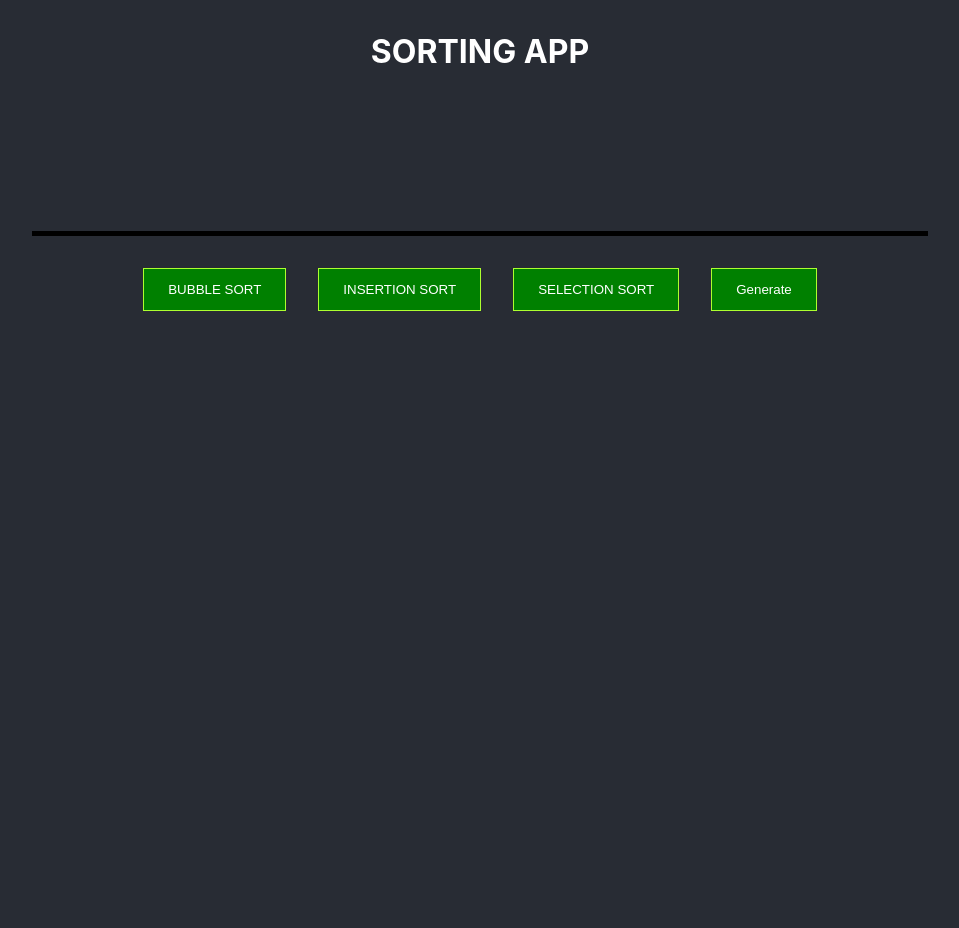
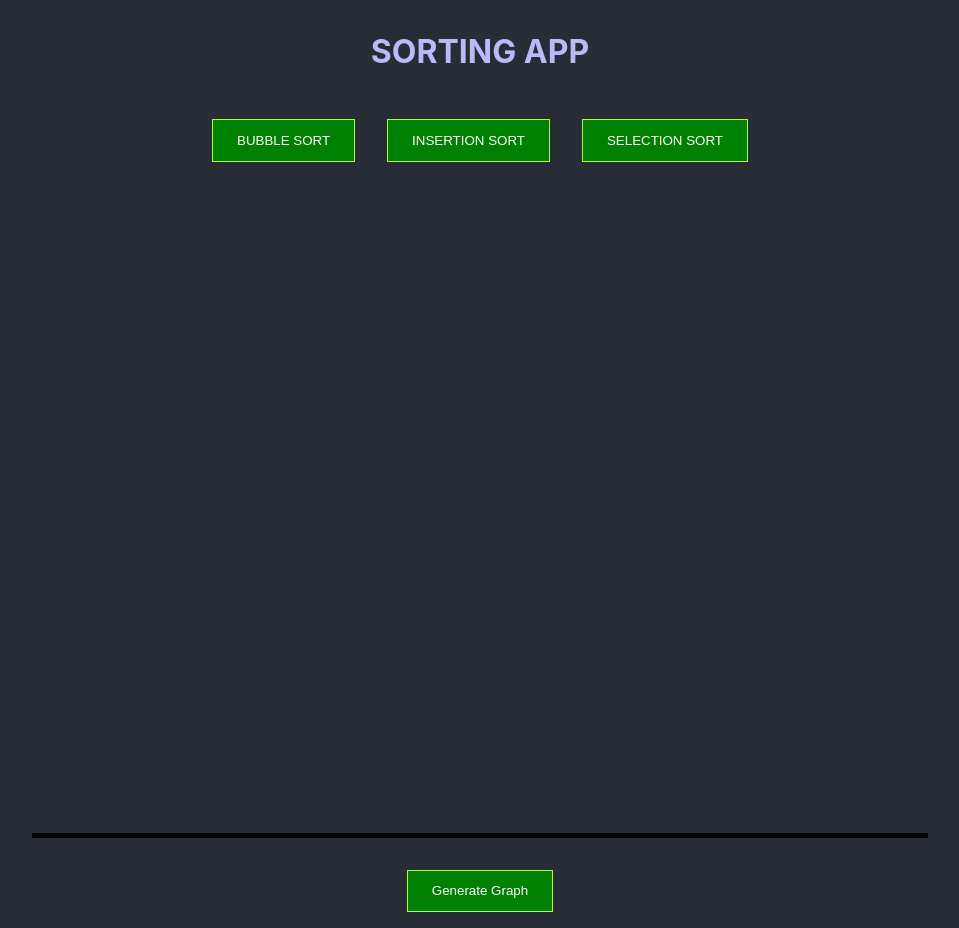
Before and after one commit to davecade/visual-sorting, a React (Create React App) app: page / in a window 1280 px wide. Shown: the whole page, without its empty margins (160-1119 px from the left). Before the commit the page ends 800 px from the top, so only its background shows below. Built offline with nearby package versions, Linux system fonts and the light colour scheme; the HTML template or start-up script is replaced by a standard one.

Commit message:
changed button positions and sorting sound now plays continious

```diff
--- a/src/App.js
+++ b/src/App.js
@@ -2,6 +2,8 @@
 import './App.scss';
 import Graph from './components/graph/graph.component'
 import { sound } from './data/sound'
+
+//[9, 16, 17, 14, 2, 16, 10, 16, 5, 5, 8, 14, 15, 9, 11, 4, 16, 19, 0, 9, 5, 6, 10, 18, 17],
 
 class App extends Component {
   constructor(props) {
@@ -18,7 +20,7 @@
     let size = 25
     let result = []
 
-    for(let i= 0; i<size; i++) result.push(Math.floor(Math.random() * 20))
+    for(let i= 0; i<size; i++) result.push(Math.floor(Math.random() * 20)+1)
 
     this.setState({list: result})
   }
@@ -47,6 +49,10 @@
 
 
       let started = setInterval(()=> {
+
+        if(sound.sorting.currentTime === sound.sorting.duration) {
+          sound.sorting.play()
+        }
 
         if(i===0) {
           finished = true
@@ -81,7 +87,7 @@
   }
 
   insertionSort = () => {
-
+    console.log(this.state.list)
     if(!this.state.sortRunning) {
       this.playSortingSound();
 
@@ -91,6 +97,9 @@
       let timeToIterate = true
 
       let started = setInterval(()=> {
+        if(sound.sorting.currentTime === sound.sorting.duration) {
+          sound.sorting.play()
+        }
 
         if(array.length>1) {
 
@@ -109,8 +118,8 @@
             timeToIterate = true
           }
         }
+        this.setState({list: array, pointer: currentIdx, sortRunning: true})
 
-        this.setState({list: array, pointer: currentIdx, sortRunning: true})
 
         if(array.length===1 || i===array.length) {
           console.log("CLEARED")
@@ -139,6 +148,10 @@
 
       if(!sorted) {
         let started = setInterval(()=> {
+          if(sound.sorting.currentTime === sound.sorting.duration) {
+            sound.sorting.play()
+          }
+
           if(iterated===true) {
             currentIdx = startingIdx
             smallestNumIdx = startingIdx
@@ -216,11 +229,11 @@
     return (
       <div className="App">
         <h1 className="title">SORTING APP</h1>
-        <Graph list={this.state.list} pointer={this.state.pointer} sortRunning={this.state.sortRunning} />
         <button className="button bubble" onClick={this.bubbleSort}>BUBBLE SORT</button>
         <button className="button insertion" onClick={this.insertionSort}>INSERTION SORT</button>
         <button className="button selection" onClick={this.selectionSort}>SELECTION SORT</button>
-        <button className="button generate" onClick={this.generateArray}>Generate</button>
+        <Graph list={this.state.list} pointer={this.state.pointer} sortRunning={this.state.sortRunning} />
+        <button className="button generate" onClick={this.generateArray}>Generate Graph</button>
       </div>
     )
   }
--- a/src/App.scss
+++ b/src/App.scss
@@ -9,6 +9,7 @@
 
   .title {
     margin: 2rem 0;
+    color: rgb(186, 186, 250);
   }
 
   .button {
--- a/src/components/graph/graph.styles.scss
+++ b/src/components/graph/graph.styles.scss
@@ -5,4 +5,5 @@
     align-items: flex-end;
     border-bottom: 5px solid black;
     width: 70%;
+    height: 500px;
 }
```
Also changed, not shown: 1 other file (tests, documents, lock files or other folders).
